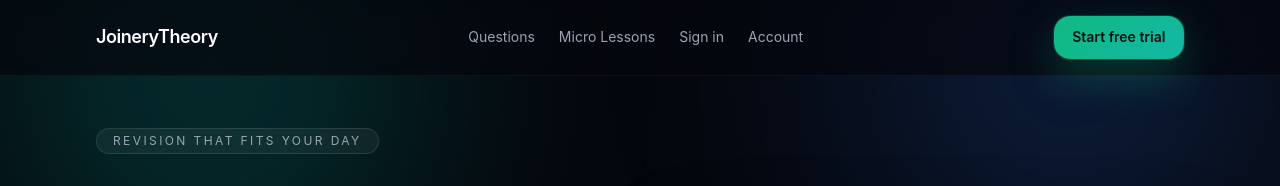
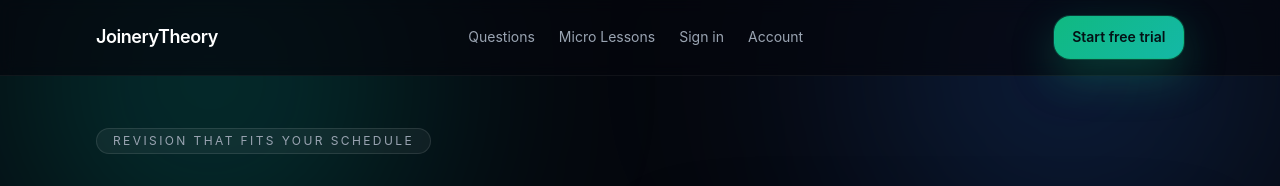
Before and after one commit to Jcooper1901/joinery-theory, a Next.js app: page / in a window 1280 px wide. Shown: the top 186 px of the page. Built offline with nearby package versions, Linux system fonts and the light colour scheme; no server answers.

Commit message:
Update tagline

```diff
--- a/app/page.tsx
+++ b/app/page.tsx
@@ -27,7 +27,7 @@ export default function Home() {
         <section className="grid items-center gap-10 lg:grid-cols-[1.05fr_0.95fr]">
           <div className="flex flex-col gap-6">
             <p className="w-fit rounded-full border border-white/10 bg-white/5 px-4 py-1 text-xs uppercase tracking-[0.2em] text-[var(--muted)]">
-              Revision that fits your day
+              Revision that fits your schedule
             </p>
             <h1 className="text-4xl font-semibold leading-tight text-white sm:text-5xl">
               Pass your joinery theory with structured revision and real exam practice
```
